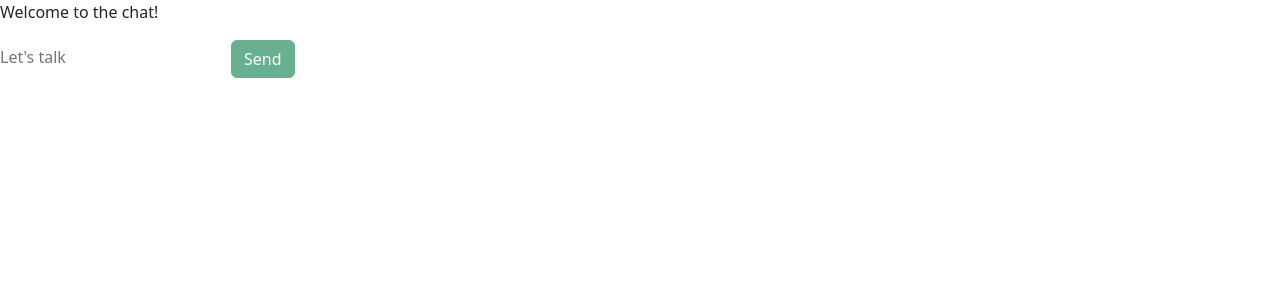
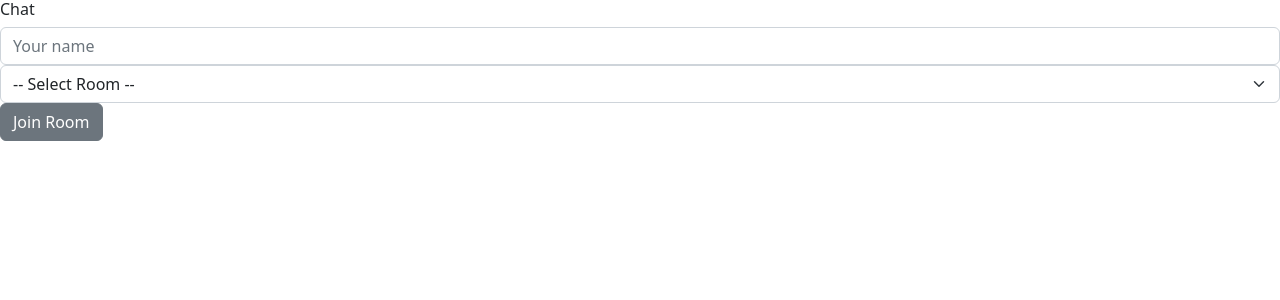
Before and after one commit to isolationdesolation/silver-engine, a React (Create React App) app: page /login in a window 1280 px wide. Shown: the top 300 px of the page. Built offline with nearby package versions, Linux system fonts and the light colour scheme.

Commit message:
added router

```diff
--- a/package.json
+++ b/package.json
@@ -18,7 +18,6 @@
     "react-bootstrap": "^2.7.0",
     "react-dom": "^18.2.0",
     "react-icons": "^4.7.1",
-    "react-router-dom": "^6.6.2",
     "react-scripts": "5.0.1",
     "react-timeago": "^7.1.0",
     "sass": "^1.57.1",
@@ -50,5 +49,8 @@
       "last 1 firefox version",
       "last 1 safari version"
     ]
+  },
+  "devDependencies": {
+    "react-router-dom": "^6.6.2"
   }
 }
--- a/src/App.tsx
+++ b/src/App.tsx
@@ -1,32 +1,22 @@
 import "./App.scss";
 import React, { useState, useEffect } from "react";
+import { BrowserRouter, Routes, Route } from "react-router-dom";
 
-import {Button} from "./components/Button";
-import Channel from "./components/Channel";
-import { handleError } from "./utils/error-handler";
-
-
+import LoginPage from "./pages/LoginPage";
+import RoomPage from "./pages/RoomPage";
 
 function App() {
   const [initializing, setInitializing] = useState(true);
 
-  useEffect(() => {
-
-  }, [initializing]);
-
-
-
-
+  useEffect(() => {}, [initializing]);
 
   return (
-    <div>
-
-        <>
-          <p>Welcome to the chat!</p>
-          <Channel  />
-        </>
-
-    </div>
+    <BrowserRouter>
+      <Routes>
+        <Route path="login" element={<LoginPage />} />
+        <Route path="rooms/:id" element={<RoomPage />} />
+      </Routes>
+    </BrowserRouter>
   );
 }
 
--- a/src/components/Channel.tsx
+++ b/src/components/Channel.tsx
@@ -21,7 +21,7 @@ const Channel = () => {
     setMessages(chatMessages)
   }, []);
 
-  const handleOnChange = (e: React.ChangeEvent<HTMLInputElement>) => {
+  const handleOnChange = (e: React.ChangeEvent<HTMLTextAreaElement>) => {
     setNewMessage(e.target.value);
   };
 
@@ -32,7 +32,7 @@ const Channel = () => {
     if (trimmedMessage) {
       const chatMessagesOld = localStorage.getItem('messages');
       localStorage.setItem('messages',chatMessagesOld + newMessage)
-
+      setMessages(chatMessagesOld + newMessage)
     }
   };
 
@@ -43,12 +43,12 @@ const Channel = () => {
       </div>
 
       <form onSubmit={handleOnSubmit}>
-        <input
-          type="text"
+        <textarea
+        className="form-control"
           value={newMessage}
           onChange={handleOnChange}
           placeholder="Let's talk"
-        />
+        ></textarea>
         <button type="submit" className="btn btn-success" disabled={!newMessage}>
           Send
         </button>
--- /dev/null
+++ b/src/pages/LoginPage.tsx
@@ -0,0 +1,47 @@
+import React, { useState } from "react";
+import { useNavigate } from "react-router-dom"; // Add this
+
+const LoginPage = () => {
+  const [chatId, setChatId] = useState('');
+
+  function changeChatId(e) {
+    setChatId(e.target.value);
+  }
+
+  const navigate = useNavigate(); // Add this
+
+  const joinRoom = () => {
+    // if (room !== '' && username !== '') {
+    //   socket.emit('join_room', { username, room });
+    // }
+
+    // Redirect to /chat
+    navigate(`/rooms/${chatId}`, { replace: true }); // Add this
+  };
+
+  return (
+    <div className="blank">
+      <div className="bblank">
+        <h1>{`Chat`}</h1>
+        <input className="form-control" placeholder="Your name" />
+
+        <select className="form-select" value={chatId} onChange={changeChatId}>
+          <option>-- Select Room --</option>
+          <option value="javascript">JavaScript</option>
+          <option value="node">Node</option>
+          <option value="express">Express</option>
+          <option value="react">React</option>
+        </select>
+
+        <button
+          className="btn btn-secondary"
+          onClick={joinRoom} // Add this
+        >
+          Join Room
+        </button>
+      </div>
+    </div>
+  );
+};
+
+export default LoginPage;
--- /dev/null
+++ b/src/pages/RoomPage.tsx
@@ -0,0 +1,13 @@
+import React from "react";
+import Channel from '../components/Channel';
+
+const RoomPage = () => {
+    return (
+    <>
+    <h1>Contact Me</h1>
+        <Channel></Channel>
+    </>
+    );
+  };
+
+  export default RoomPage;
```
Also changed, not shown: 1 other file (tests, documents, lock files or other folders).
